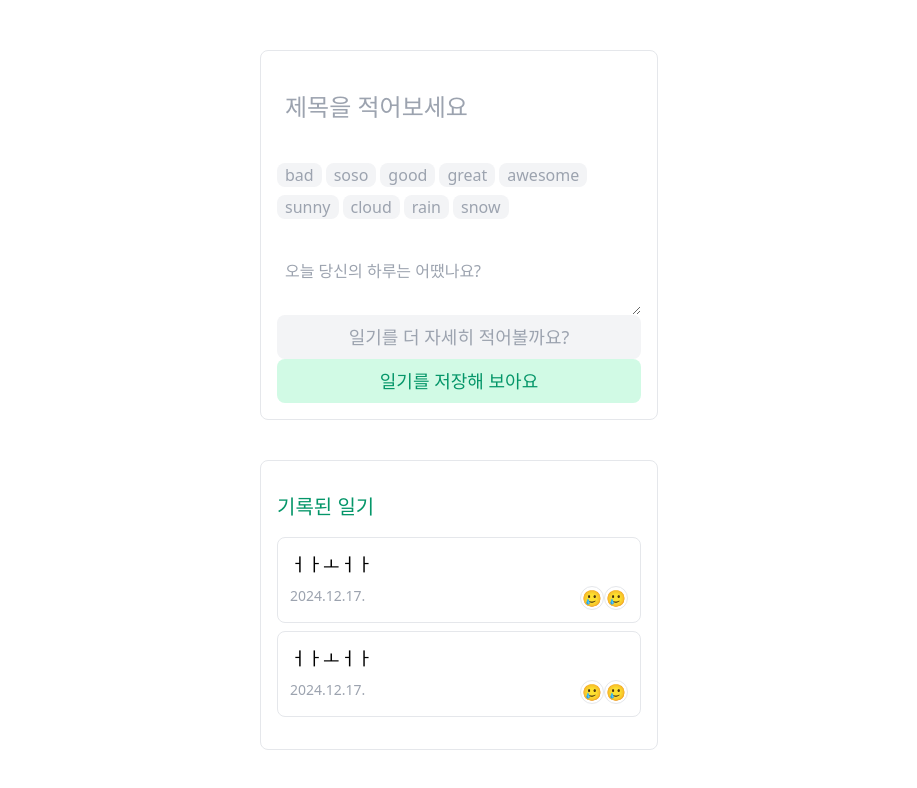
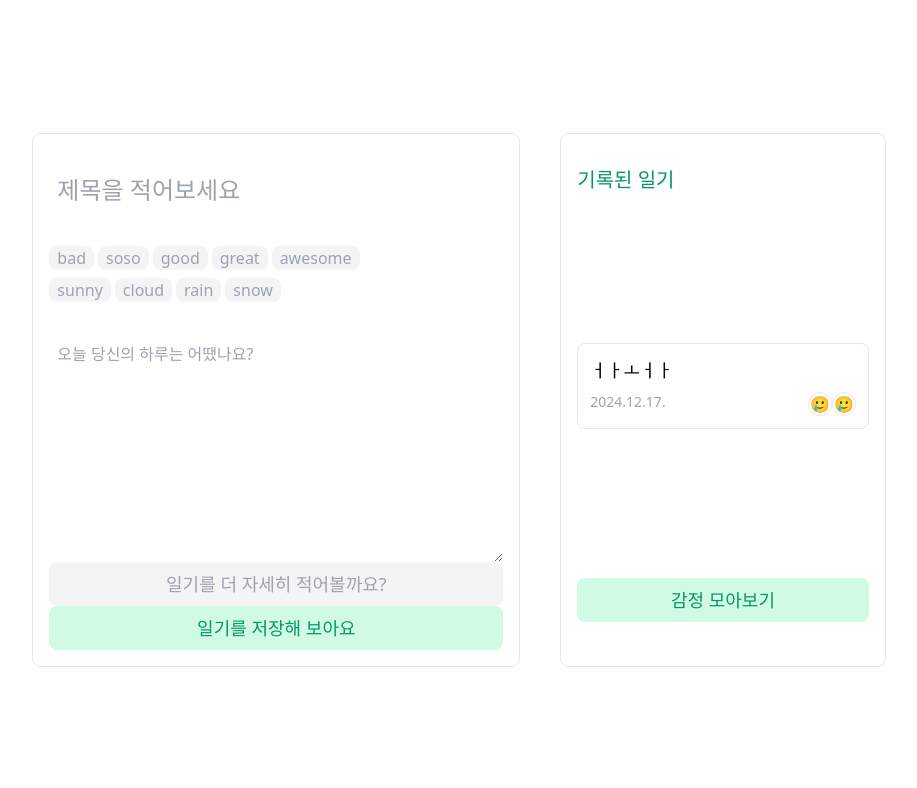
Before and after one commit to yugenius0213/GDSC-SPACE-STUDY-ASSIGNMENT-VER2, a React (Vite) app in the folder YuJin/react-ts/: page / in a window 1280 px wide. Shown: the top 788 px of the page, without its empty margins (181-1098 px from the left). Built offline with nearby package versions, Linux system fonts and the light colour scheme.

Commit message:
feat: edit width

```diff
--- a/YuJin/react-ts/src/app/page.tsx
+++ b/YuJin/react-ts/src/app/page.tsx
@@ -8,7 +8,7 @@ function DiaryWriter() {
         weather: weather,
     }))
     return (
-        <div className="w-full border border-bg-gray p-4 rounded-lg flex flex-col">
+        <div className="w-full border border-bg-gray p-4 rounded-lg flex flex-col h-2/3">
             <input
                 className="w-full p-2 text-2xl hover:border hover:rounded-lg focus:outline-none mt-4"
                 placeholder="제목을 적어보세요"
@@ -36,7 +36,7 @@ function DiaryWriter() {
                 </div>
             </div>
             <textarea
-                className="w-full focus:border focus:rounded-lg p-2 focus:outline-none "
+                className="w-full h-full focus:border focus:rounded-lg p-2 focus:outline-none "
                 placeholder="오늘 당신의 하루는 어땠나요?"
             ></textarea>
 
@@ -51,9 +51,9 @@ function DiaryWriter() {
 }
 function DiaryViewer() {
     return (
-        <div className="w-full border border-bg-gray p-4 rounded-lg flex flex-col">
+        <div className="w-full border border-bg-gray p-4 rounded-lg flex flex-col h-2/3">
             <div className="text-xl text-primary-green text-bold mt-4">기록된 일기</div>
-            <div className="flex flex-col py-4 gap-2 max-h-96 overflow-y-auto">
+            <div className="flex flex-col py-4 gap-2 max-h-96 overflow-y-auto h-full justify-center ">
                 <div className="border rounded-lg p-3 flex flex-col gap-2 ">
                     <div className="text-lg">ㅓㅏㅗㅓㅏ</div>
                     <div className="flex flex-row justify-between">
@@ -64,24 +64,16 @@ function DiaryViewer() {
                         </div>
                     </div>
                 </div>
-
-                <div className="border rounded-lg p-3 flex flex-col gap-2">
-                    <div className="text-lg">ㅓㅏㅗㅓㅏ</div>
-                    <div className="flex flex-row justify-between">
-                        <div className="text-sm text-primary-gray">2024.12.17. </div>
-                        <div className="flex flex-row">
-                            <div className="rounded-full border w-6 h-6 flex items-center justify-center">🥲</div>
-                            <div className="rounded-full border w-6 h-6 flex items-center justify-center">🥲</div>
-                        </div>
-                    </div>
-                </div>
             </div>
+            <button className="w-full bg-primary-lightgreen rounded-lg py-2 text-lg text-primary-green">
+                감정 모아보기
+            </button>
         </div>
     )
 }
 export default function DiaryHomePage() {
     return (
-        <div className="flex flex-col gap-10 items-center justify-center">
+        <div className="flex flex-col h-full gap-10 items-center justify-center md:grid md:grid-cols-2 md:md:grid-cols-[3fr,2fr] md:w-4/5 lg:w-2/3 ">
             <DiaryWriter />
             <DiaryViewer />
         </div>
```
